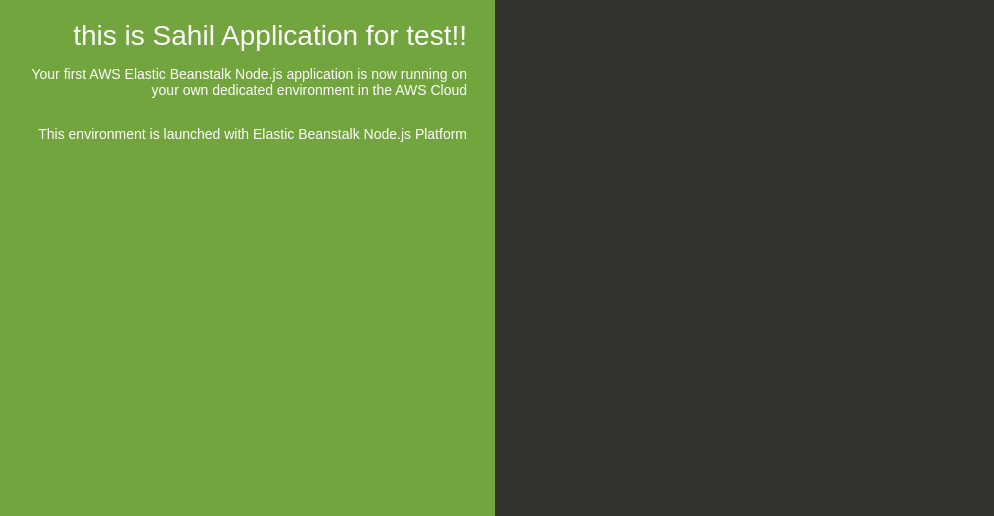
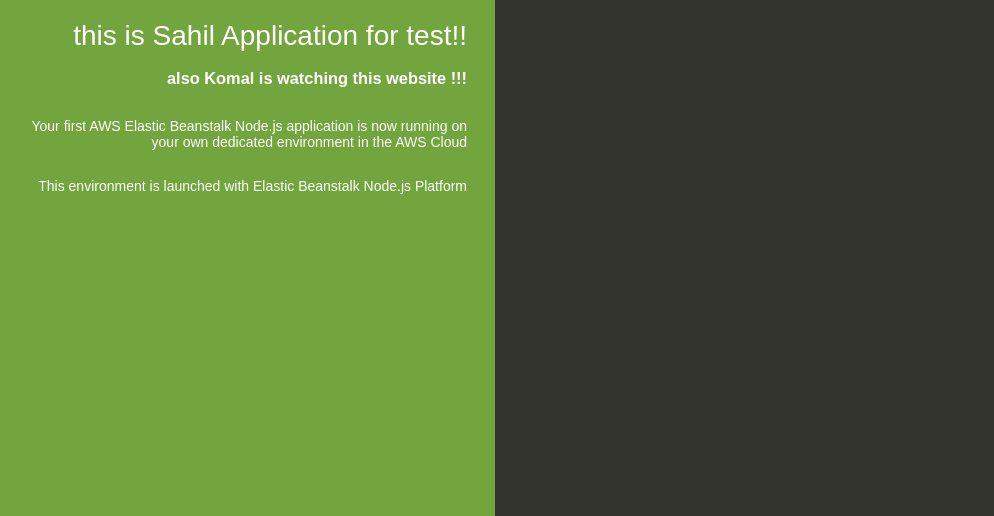
Before and after one commit to sahilnewman/advance-devopsKR, a website: page index.html in a window 1280 px wide. Shown: the part 284-800 px from the top of the page, without its empty margins (145-1139 px from the left). Drawn offline with Linux system fonts and the light colour scheme.

Commit message:
Update index.html

```diff
--- a/index.html
+++ b/index.html
@@ -76,6 +76,7 @@
     <div class="textColumn">
       <h1>Hurrayyyy!!!</h1>
       <h2>this is Sahil Application for test!!</h2>
+      <h3> also Komal is watching this website !!! </h3>
       <p>Your first AWS Elastic Beanstalk Node.js application is now running on your own dedicated environment in the AWS Cloud</p>
       <p>This environment is launched with Elastic Beanstalk Node.js Platform</p>
     </div>
```
